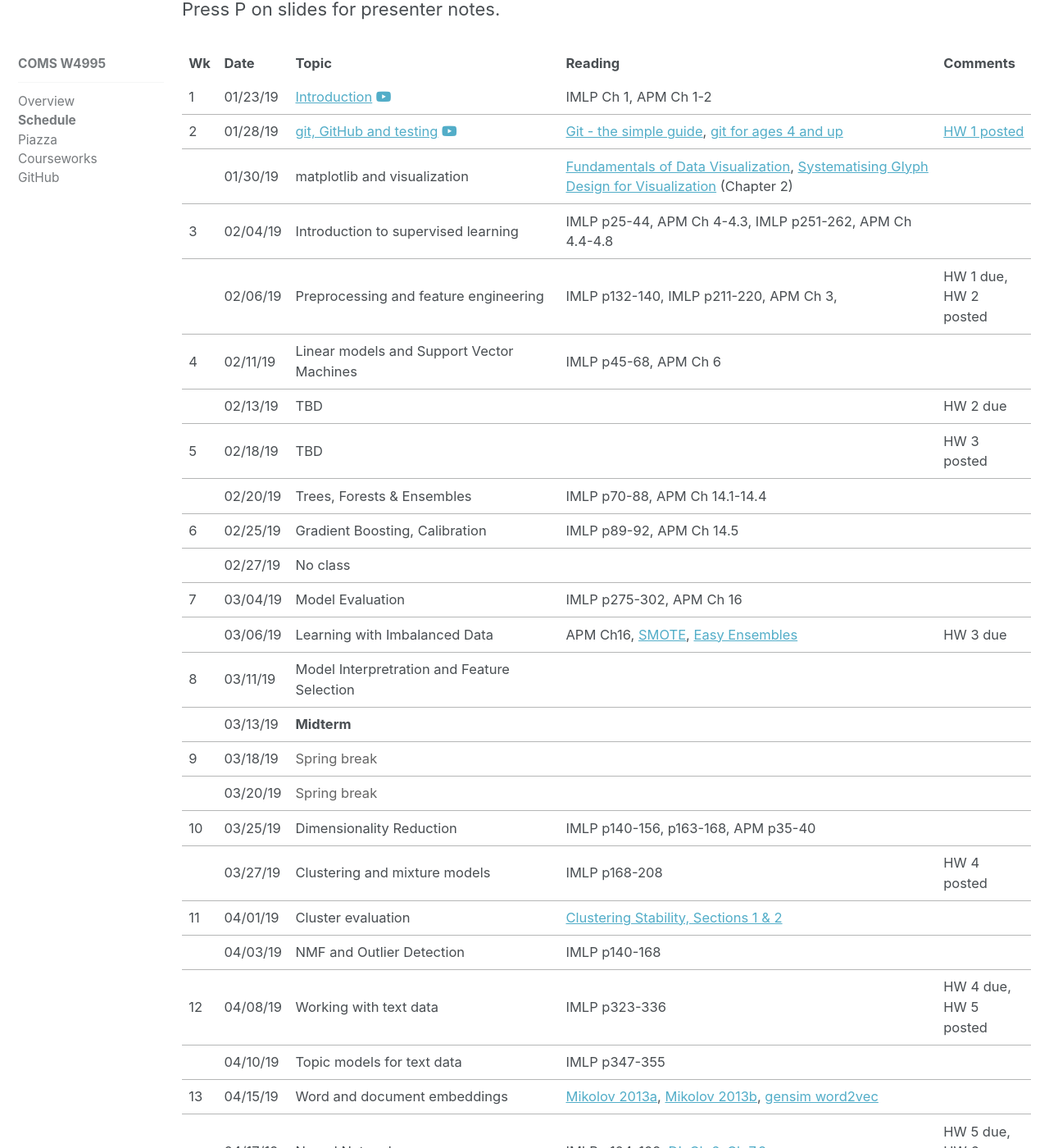
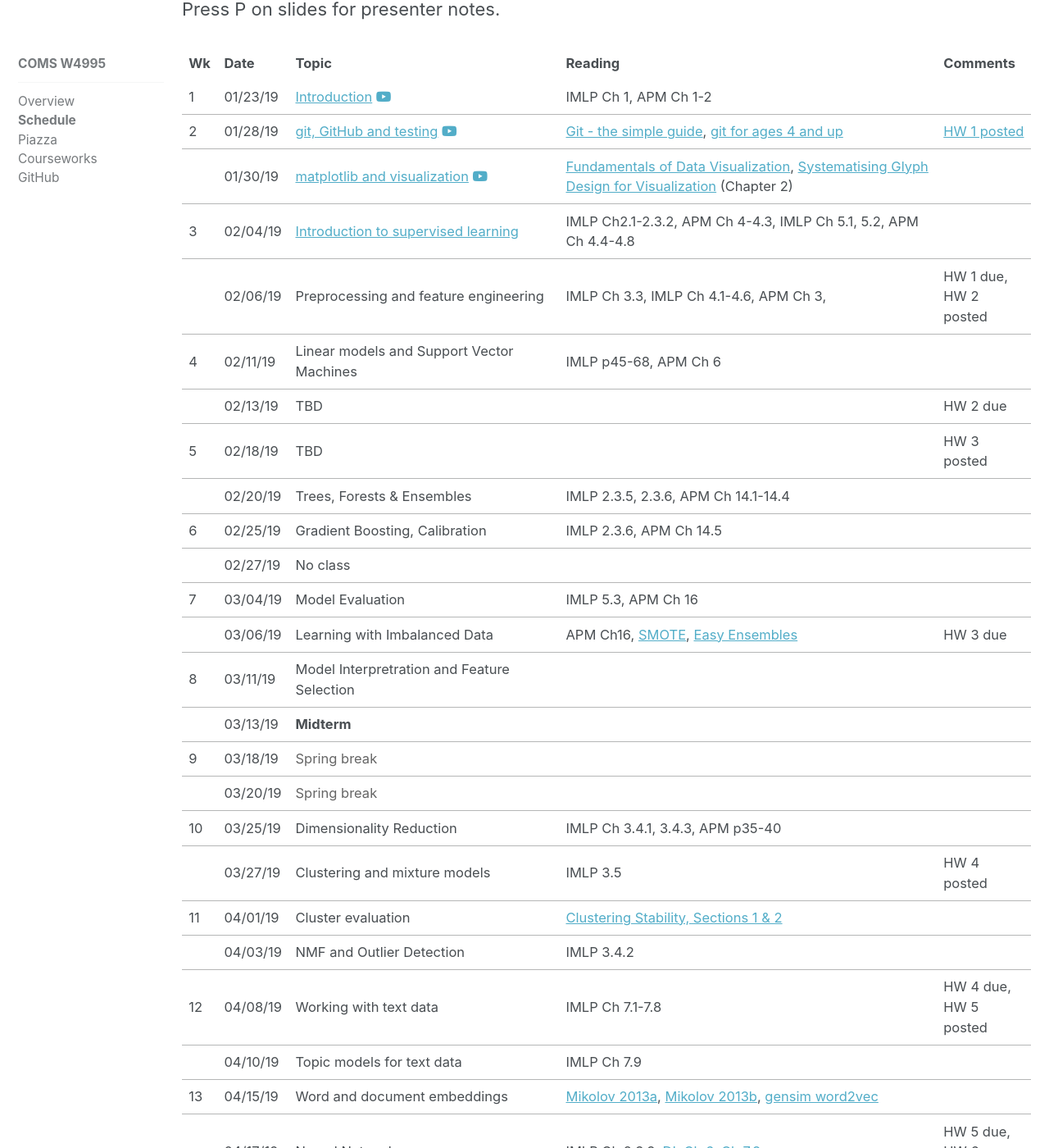
Before and after one commit to amueller/columbia-website, a Jekyll site: the page built from _comsw4995s19/lectures.md, in a window 1280 px wide and 1400 px high, scrolled down 235 px. Shown: the whole window at 82% size. Built offline with Jekyll 4.4.1, drawn with Linux system fonts in a browser that asks for light colours; nearby versions of some CDN libraries.

Commit message:
add link to slides for  3 and 4, video for 3, imlp chapters instead of pages

```diff
--- a/_comsw4995s19/lectures.md
+++ b/_comsw4995s19/lectures.md
@@ -39,16 +39,16 @@ Press P on slides for presenter notes.
 	<tr>
 		<td><br></td>
 		<td>01/30/19</td>
-		<td>matplotlib and visualization &nbsp;</td>
+		<td><a href="https://amueller.github.io/COMS4995-s19/slides/aml-03-matplotlib/#1">matplotlib and visualization</a>&nbsp;<a href="https://www.youtube.com/watch?v=O2zXpQmij_c&index=4&list=PL_pVmAaAnxIQGzQS2oI3OWEPT-dpmwTfA&t=6s"><i class="fa fa-youtube-play" aria-hidden="true"></i></a></td>
 		<td><a href="https://serialmentor.com/dataviz/">Fundamentals of Data Visualization</a>, <a href="https://ora.ox.ac.uk/objects/uuid:b98ccce1-038f-4c0a-a259-7f53dfe06ac7">Systematising Glyph Design for Visualization</a> (Chapter 2)</td>
 		<td><br></td>
 	</tr>
 	<tr>
 		<td>3</td>
 		<td>02/04/19</td>
-		<td>Introduction to supervised learning&nbsp;
+		<td><a href="https://amueller.github.io/COMS4995-s19/slides/aml-04-supervised-learning/#1">Introduction to supervised learning</a>&nbsp;
         </td>
-		<td>IMLP p25-44, APM Ch 4-4.3, IMLP p251-262, APM Ch 4.4-4.8</td>
+		<td>IMLP Ch2.1-2.3.2, APM Ch 4-4.3, IMLP Ch 5.1, 5.2, APM Ch 4.4-4.8</td>
 		<td></td>
 	</tr>
 	<tr>
@@ -56,7 +56,7 @@ Press P on slides for presenter notes.
 		<td>02/06/19</td>
 		<td>Preprocessing and feature engineering&nbsp;
         </td>
-		<td>IMLP p132-140, IMLP p211-220, APM Ch 3,</td>
+		<td>IMLP Ch 3.3, IMLP Ch 4.1-4.6, APM Ch 3,</td>
 		<td>HW 1 due, HW 2 posted</td>
 	</tr>
 	<tr>
@@ -85,7 +85,7 @@ Press P on slides for presenter notes.
 		<td><br></td>
 		<td>02/20/19</td>
 		<td>Trees, Forests &amp; Ensembles</td>
-		<td>IMLP p70-88, APM Ch 14.1-14.4</td>
+		<td>IMLP 2.3.5, 2.3.6, APM Ch 14.1-14.4</td>
 		<td></td>
 	</tr>
 	<tr>
@@ -93,7 +93,7 @@ Press P on slides for presenter notes.
 		<td>02/25/19</td>
 		<td>Gradient Boosting, Calibration&nbsp;
             </td>
-		<td>IMLP p89-92, APM Ch 14.5</td>
+		<td>IMLP 2.3.6, APM Ch 14.5</td>
 		<td><br></td>
 	</tr>
 	<tr>
@@ -109,7 +109,7 @@ Press P on slides for presenter notes.
 		<td>03/04/19</td>
 		<td>Model Evaluation&nbsp;
              </td>
-		<td>IMLP p275-302, APM Ch 16</td>
+		<td>IMLP 5.3, APM Ch 16</td>
 		<td></td>
 
 	</tr>
@@ -154,7 +154,7 @@ Press P on slides for presenter notes.
 		<td>10</td>
 		<td>03/25/19</td>
 		<td>Dimensionality Reduction</td>
-		<td>IMLP p140-156, p163-168, APM p35-40</td>
+		<td>IMLP Ch 3.4.1, 3.4.3, APM p35-40</td>
         <td></td>
 	</tr>
     <tr>
@@ -162,7 +162,7 @@ Press P on slides for presenter notes.
 		<td>03/27/19</td>
 		<td>Clustering and mixture models
 		</td>
-		<td>IMLP p168-208</td>
+		<td>IMLP 3.5</td>
 		<td>HW 4 posted</td>
 	</tr>
 	<tr>
@@ -178,7 +178,7 @@ Press P on slides for presenter notes.
 		<td>04/03/19</td>
 		<td>NMF and Outlier Detection
             </td>
-		<td>IMLP p140-168</td>
+		<td>IMLP 3.4.2</td>
 		<td><br></td>
 	</tr>
 	<tr>
@@ -186,7 +186,7 @@ Press P on slides for presenter notes.
 		<td>04/08/19</td>
 		<td>Working with text data
 		</td>
-		<td>IMLP p323-336</td>
+		<td>IMLP Ch 7.1-7.8</td>
 		<td>HW 4 due, HW 5 posted</td>
 	</tr>
 	<tr>
@@ -194,7 +194,7 @@ Press P on slides for presenter notes.
 		<td>04/10/19</td>
 		<td>Topic models for text data
 		</td>
-		<td>IMLP p347-355</td>
+		<td>IMLP Ch 7.9</td>
 		<td></td>
 	</tr>
 	<tr>
@@ -211,7 +211,7 @@ Press P on slides for presenter notes.
 		<td>04/17/19</td>
 		<td>Neural Networks
 		</td>
-		<td>IMLP p104-109, <a href="http://www.deeplearningbook.org/contents/mlp.html">DL Ch 6</a>, <a href="http://www.deeplearningbook.org/contents/regularization.html">Ch 7.8</a></td>
+		<td>IMLP Ch 2.3.8, <a href="http://www.deeplearningbook.org/contents/mlp.html">DL Ch 6</a>, <a href="http://www.deeplearningbook.org/contents/regularization.html">Ch 7.8</a></td>
 		<td>HW 5 due,  HW 6 posted</td>
 	</tr>
 	<tr>
```
